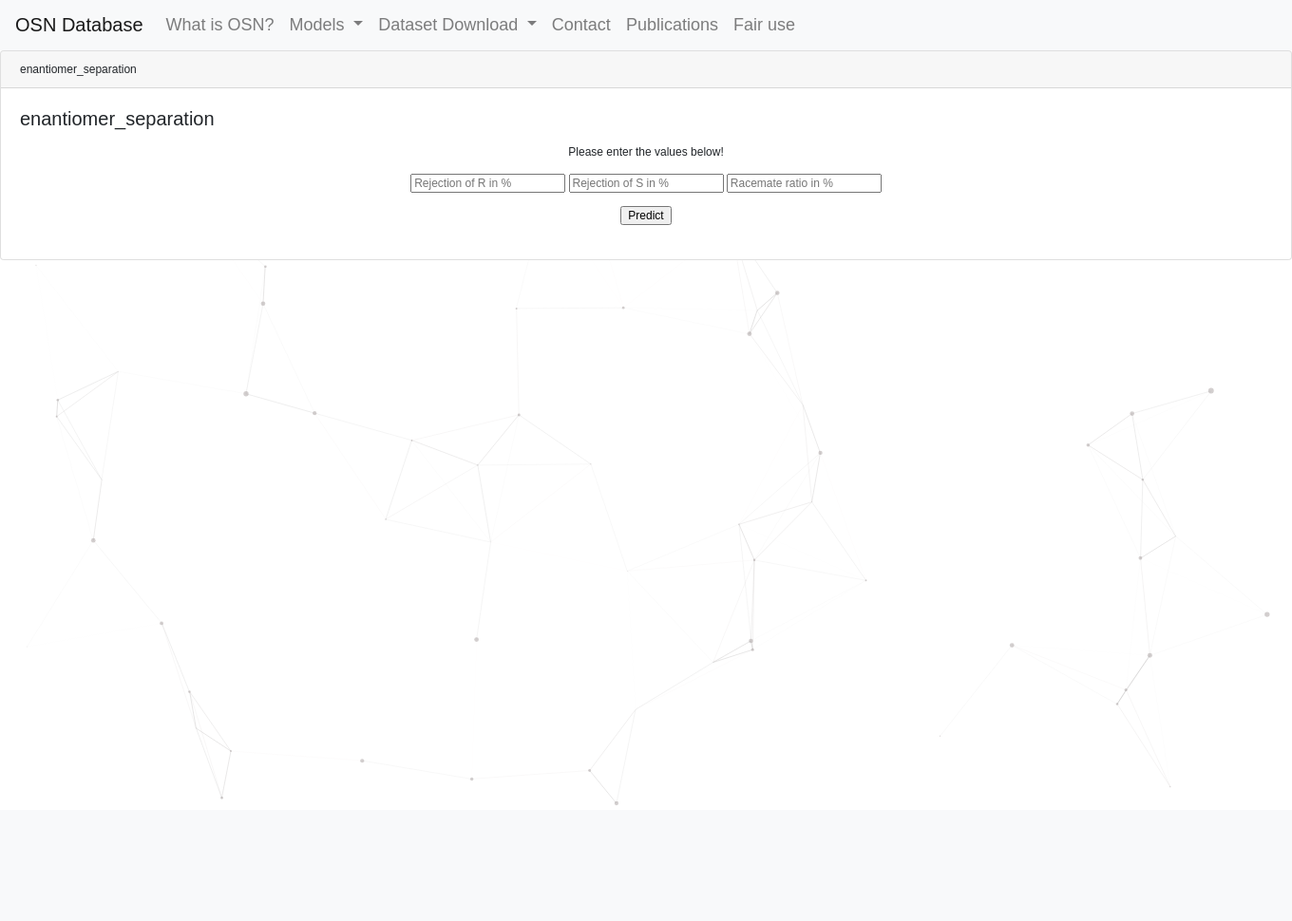
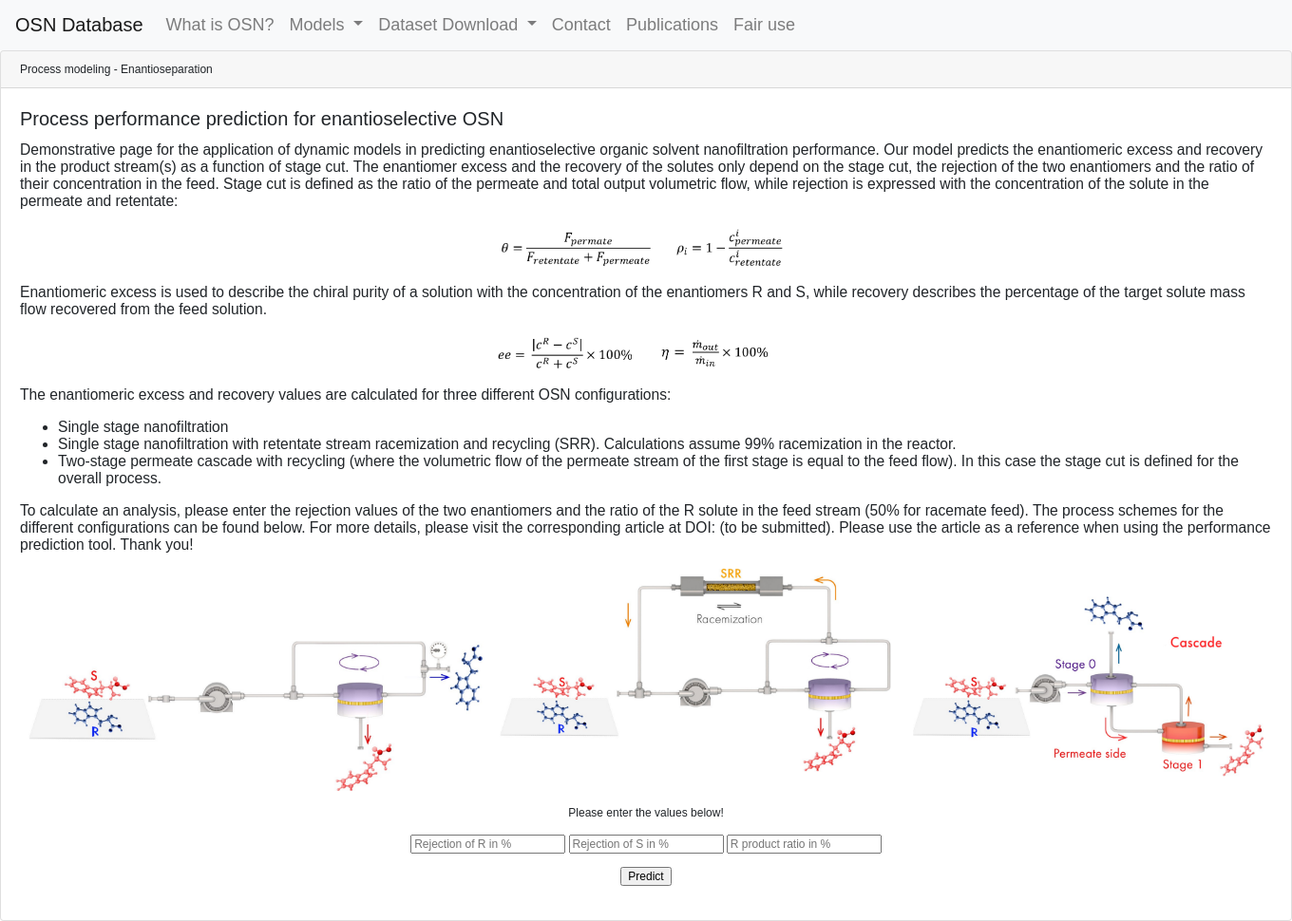
Before and after one commit to ignaczgerg/osn-database, a Flask app: page /enantiomer_separation in a window 1360 px wide. Shown: the whole page at 95% size. Before the commit the page ends 848 px from the top, so only its background shows below. Run offline with Flask 2, Linux system fonts and the light colour scheme; some libraries are stand-ins or nearby versions.

Commit message:
Implementation of enan_sel_osn modeling

```diff
--- a/app.py
+++ b/app.py
@@ -14,9 +14,25 @@ import webbrowser
 
 from base64 import b64encode
 from io import BytesIO
-from matplotlib.backends.backend_agg import FigureCanvasAgg as FigureCanvas
+import os
 
+# tmpl_dir = os.path.join(os.path.dirname(os.path.abspath(__file__)), 'templates')
+# stat_dir = os.path.join(os.path.dirname(os.path.abspath(__file__)), 'static')
+
+# app = Flask(__name__, template_folder=tmpl_dir, static_folder=stat_dir)
 app = Flask(__name__)
+
+@app.after_request
+def add_header(r):
+    """
+    Add headers to both force latest IE rendering engine or Chrome Frame,
+    and also to cache the rendered page for 10 minutes.
+    """
+    r.headers["Cache-Control"] = "no-cache, no-store, must-revalidate"
+    r.headers["Pragma"] = "no-cache"
+    r.headers["Expires"] = "0"
+    r.headers['Cache-Control'] = 'public, max-age=0'
+    return r
 
 
 @app.route('/', methods=['GET', 'POST'])
@@ -121,14 +137,32 @@ def enantiomer_separation():
         user_r_rejection = request.form['r_rejection']
         user_s_rejection = request.form['s_rejection']
         user_r_racemate = request.form['racemate']
-        #try:
-        theta, theta2, theta3, ee_Rr, ee_Rp, ee_Sr, ee_Sp, eta_Rr, eta_Rp, eta_Sr, eta_Sp, ee2R, ee2S, eta2R, eta2S, ee3Rr, ee3Rp, ee3Sr, ee3Sp, eta3Rr, eta3Rp, eta3Sr, eta3Sp = calculate_values(user_r_rejection, user_s_rejection, user_r_racemate)
-        plotting(theta, theta2, theta3, ee_Rr, ee_Rp, ee_Sr, ee_Sp, eta_Rr, eta_Rp, eta_Sr, eta_Sp, ee2R, ee2S, eta2R, eta2S, ee3Rr, ee3Rp, ee3Sr, ee3Sp, eta3Rr, eta3Rp, eta3Sr, eta3Sp)
+
+        output = ""
+
+        try:
+            R1 = float(user_r_rejection)/100
+            R2 = float(user_s_rejection)/100
+            ratio = float(user_r_racemate)/100
+
+            if R1 > 1 or R2 > 1:
+                output = "Invalid input. Please enter rejection values equal to or lower than 100%"
+
+            if ratio >= 1 or ratio <= 0:
+                output = "Invalid input. Please enter a ratio value between 0 and 100% (excluding 0 and 100%)"
+
+        except ValueError:
+            output = "Invalid input. Please enter numerical values"
+
+        if output == "":
+            theta, theta2, theta3, ee_Rr, ee_Rp, ee_Sr, ee_Sp, eta_Rr, eta_Rp, eta_Sr, eta_Sp, ee2R, ee2S, eta2R, eta2S, ee3Rr, ee3Rp, ee3Sr, ee3Sp, eta3Rr, eta3Rp, eta3Sr, eta3Sp = calculate_values(user_r_rejection, user_s_rejection, user_r_racemate)
+            plotting(theta, theta2, theta3, ee_Rr, ee_Rp, ee_Sr, ee_Sp, eta_Rr, eta_Rp, eta_Sr, eta_Sp, ee2R, ee2S, eta2R, eta2S, ee3Rr, ee3Rp, ee3Sr, ee3Sp, eta3Rr, eta3Rp, eta3Sr, eta3Sp)
         retrieved_features = [user_r_rejection,
                                 user_s_rejection,
-                                    user_r_racemate]
+                                    user_r_racemate, output]
         return render_template('enantiomer_separation.html', tasks=retrieved_features)
-    return render_template('enantiomer_separation.html')
+    if request.method == 'GET':
+        return render_template('enantiomer_separation.html')
 
 
 if __name__ == "__main__":
--- a/osn_dyn.py
+++ b/osn_dyn.py
@@ -61,6 +61,7 @@ def SRRZ_ODE(X,t,R,c0,V_loop,F0,lam,z):
     return dy_dt
 
 def Cnm_ODE(X,t,R0,Rr,Rp,c0,V_loop,n,m,F0,Fr0,Fp0,Frir,Frip,Fpir,Fpip):
+    #print(str(n)+str(m))
     cr0 = X[0]
     cp0 = X[1]
     if n > 0:
--- a/process.py
+++ b/process.py
@@ -139,7 +139,7 @@ class sys:
             # R0,Rr,Rp,c0,V_loop,n,m,F0,Fr0,Fp0,Frir,Frip,Fpir,Fpip
             n = len(self.ret_cells)
             m = len(self.per_cells)
-            # print(str(n)+"-"+str(m)+" CASCADE")
+            print(str(n)+"-"+str(m)+" CASCADE")
             R0_R = self.initial_cell.R[0]
             R0_S = self.initial_cell.R[1]
             Rr_R, Rr_S, Rp_R, Rp_S = [], [], [], []
--- a/templates/base.html
+++ b/templates/base.html
@@ -1,6 +1,8 @@
 <!DOCTYPE html>
 <html lang="en">
     <head>
+        <link rel="stylesheet" href="https://cdn.jsdelivr.net/npm/bootstrap@4.3.1/dist/css/bootstrap.min.css">
+        <!-- LINK ABOVE WAS NECESSARY FOR ADEQUATE CSS INTERPRETATION, core.css WAS NOT ENOUGH. YOU MIGHT HAVE TO REMOVE IT FOR SUCCESSFUL DEPLOYMENT -->
         <link rel="stylesheet" href="static/css/core.css" integrity="sha384-ggOyR0iXCbMQv3Xipma34MD+dH/1fQ784/j6cY/iJTQUOhcWr7x9JvoRxT2MZw1T" crossorigin="anonymous">
         <meta charset="UTF-8">
         <meta name="viewport" content="width=device-width, initial-scale=1.0">
@@ -31,6 +33,7 @@
                     <a class="dropdown-item" href="/similarity">Similarity search</a>
                     <a class="dropdown-item" href="/pls-prediction">Solute rejection prediction</a>
                     <a class="dropdown-item" href="/literature_database">Literature OSN Database</a>
+                    <a class="dropdown-item" href="/enantiomer_separation">Enantioseparation</a>
 
                     <!--div class="dropdown-divider"></div>
                     <a class="dropdown-item" href="#">Something else here</a-->
--- a/templates/enantiomer_separation.html
+++ b/templates/enantiomer_separation.html
@@ -1,7 +1,7 @@
 {% extends 'base.html' %}
 
 {% block head %}
-Solute rejection prediction
+Enantioseparation
 {% endblock %}
 {% block body %}
 
@@ -9,35 +9,54 @@ Solute rejection prediction
 
 <div class="card">
     <div class="card-header">
-      enantiomer_separation
+      Process modeling - Enantioseparation
     </div>
     <div class="card-body">
-      <h5 class="card-title">enantiomer_separation</h5>
+      <h5 class="card-title">Process performance prediction for enantioselective OSN</h5>
       <p class="card-text" style="font-size:130%">
-<!--
+        Demonstrative page for the application of dynamic models in predicting enantioselective organic solvent nanofiltration performance.
+        Our model predicts the enantiomeric excess and recovery in the product stream(s) as a function of stage cut.
+        The enantiomer excess and the recovery of the solutes only depend on the stage cut, the rejection of the two enantiomers and the ratio of their concentration in the feed.
+        Stage cut is defined as the ratio of the permeate and total output volumetric flow, while rejection is expressed with the concentration of the solute in the permeate and retentate:</p>
+        <div class="text-center">
+        <p><img class="rounded" src="/static/theta_rej.png" alt="Card image cap" height="46" ></p>
+        </div>
+        <p class="card-text" style="font-size:130%">
+        Enantiomeric excess is used to describe the chiral purity of a solution with the concentration of the enantiomers R and S, while recovery describes the percentage of the target solute mass flow recovered from the feed solution.</p>
+        <div class="text-center">
+        <p><img class="rounded" src="/static/ee_eta.png" alt="Card image cap" height="40" ></p>
+        </div>
+        <p class="card-text" style="font-size:130%">
+        The enantiomeric excess and recovery values are calculated for three different OSN configurations:</p>
+        <ul class="card-text" style="font-size:130%">
+        <li>Single stage nanofiltration</li>
+        <li>Single stage nanofiltration with retentate stream racemization and recycling (SRR). Calculations assume 99% racemization in the reactor.</li>
+        <li>Two-stage permeate cascade with recycling (where the volumetric flow of the permeate stream of the first stage is equal to the feed flow). In this case the stage cut is defined for the overall process.</li></ul>
+        <p class="card-text" style="font-size:130%">
+        To calculate an analysis, please enter the rejection values of the two enantiomers and the ratio of the R solute in the feed stream (50% for racemate feed).
+        The process schemes for the different configurations can be found below. For more details, please visit the corresponding article at DOI: (to be submitted). Please use the article as a reference when using the performance prediction tool. Thank you!
         </p>
-        <img class="pls_model_image" src="./static/c01_config.jpg" alt="Card image cap" width="460" height="220">
-        <p>
-            The calculated descriptors are not displayed on the website and they only used to predict the rejection.<br></br>
-            For details about the model and prediction, please visit the original publication at: xxx-xxx-xxx-xxx.
-        </p> -->
-            <!-- This was CONTENT before  -->
+        <div class="text-center">
+        <p><img class="rounded" src="/static/config.png" alt="Card image cap" width="1300" ></p>
+        </div>
 
             <div class="content">
                 {% if tasks|length < 1 %}
                 <p style="text-align: center">Please enter the values below!</p>
                 {% else %}
-                <p> {{ tasks[0] }} </p>
-                <p> {{ tasks[1] }} </p>
-                <p> {{ tasks[2] }} </p>
-                <p> <img src="{{url_for('static', filename='theta.png')}}" alt="most" height="500" width="500">  </p>
+                <div class="text-center">
+                <p><b> {{ tasks[3] }} </b></p>
+                {% if tasks[3] == "" %}
+                <p> <img src="{{url_for('static', filename='theta.png')}}" alt="most" height="500" width="1000" class="rounded">  </p>
+                {% endif %}
+                </div>
                 {% endif %}
 
                 <div class="form">
                     <form style="text-align: center" action="/enantiomer_separation" method="POST">
                         <input type="text" name="r_rejection" id="r_rejection" placeholder='Rejection of R in %'>
                         <input type="text" name="s_rejection" id="s_rejection" placeholder='Rejection of S in %'>
-                        <input type="text" name="racemate" id="racemate" placeholder='Racemate ratio in %'>
+                        <input type="text" name="racemate" id="racemate" placeholder='R product ratio in %'>
                         <br></br>
                         <input type="submit" value="Predict">
                     </form>
```
Also changed, not shown: templates/index.html (+10 -0 lines), thetaplots.py (+49 -40 lines), static/c01_config.jpg (deleted), static/config.png (added), static/ee_eta.png (added), static/enan_sel.jpeg (added), static/srr_config.jpg (deleted), static/ss_config.jpg (deleted), static/theta_rej.png (added).
